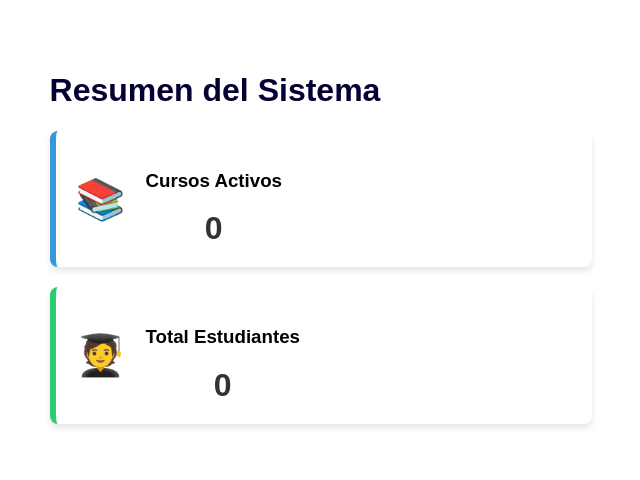
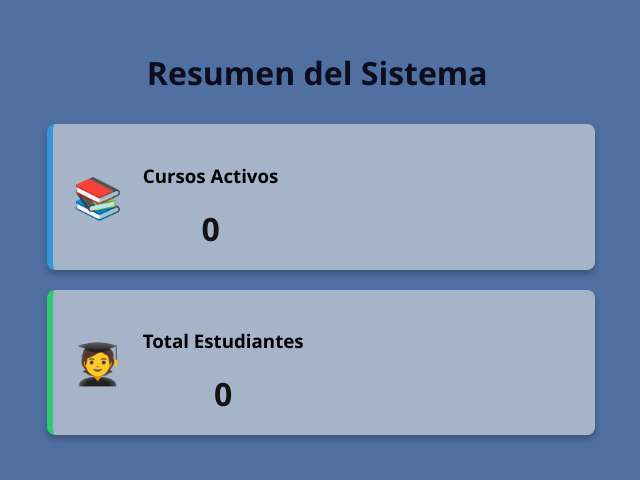
Before and after one commit to valenmar01/progIV, a plain HTML site: page frontend/codigo/dashboard.html in a window 1280 px wide. Shown: the part 162-642 px from the top of the page, without its empty margins (319-959 px from the left). Drawn offline with Linux system fonts and the light colour scheme.

Commit message:
Dashboard-update

```diff
--- a/frontend/codigo/css/dashboard.css
+++ b/frontend/codigo/css/dashboard.css
@@ -1,11 +1,28 @@
 /* css/dashboard.css */
+header {
+    display: flex;
+    justify-content: space-between;
+    align-items: center;
+}
 
-/* Variables para mantener la consistencia (Unidad 1-07) */
+body {
+    font-family: 'Segoe UI', Tahoma, Geneva, Verdana, sans-serif;
+    margin: 0;
+    background-color: #4f70a1;
+}
+
+h1 {
+    color: rgb(13, 13, 29);
+    margin: 0;
+    padding: 10px 100px;
+}
+
+/* Variables para mantener la consistencia */
 :root {
     --color-blue: #3498db;
     --color-green: #2ecc71;
-    --bg-card: #ffffff;
-    --shadow: 0 4px 6px rgba(0,0,0,0.1);
+    --bg-card: #a6b4c9;
+    --shadow: 0 4px 6px rgba(0, 0, 0, 0.253);
 }
 
 /* Contenedor principal de las estadísticas */
@@ -32,7 +49,7 @@
     transform: translateY(-5px); /* Efecto visual al pasar el mouse */
 }
 
-/* Clases de acento que usado en el HTML */
+/* Colores de acentuacion */
 .card-accent-blue {
     border-left: 6px solid var(--color-blue);
 }
@@ -51,5 +68,5 @@
     font-size: 2rem;
     font-weight: bold;
     margin: 5px 0 0 0;
-    color: #333;
+    color: #131212;
 }
--- a/frontend/codigo/css/inscripciones.css
+++ b/frontend/codigo/css/inscripciones.css
@@ -7,7 +7,7 @@ h1 {
 }
 
 body {
-    front-family: Arial, sans-serif;
+    font-family: Arial, sans-serif;
     margin: 0;
     padding: 20px;
     background-color: #f8f9fa;
```
